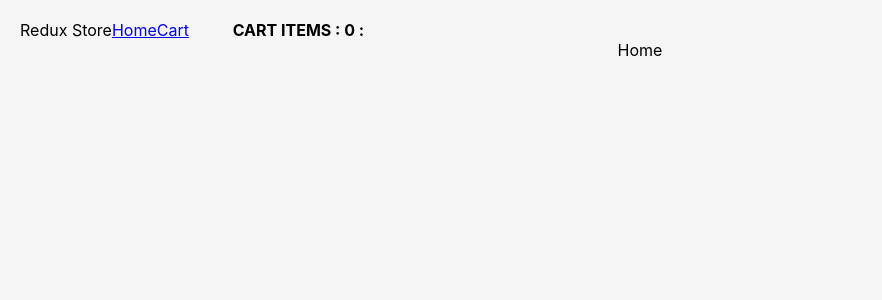
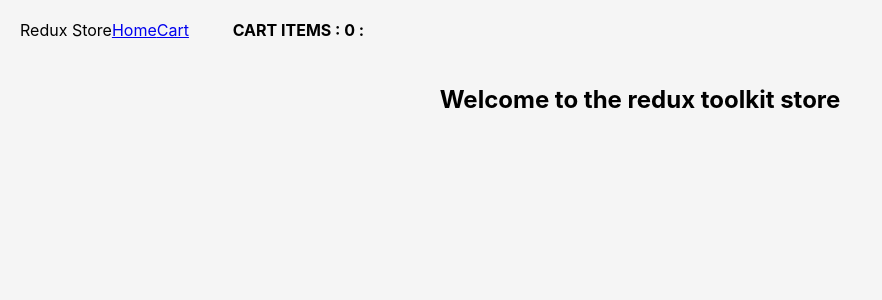
Before and after one commit to SDE-ADNAN/react-redux-toolkit-e-commerce-demo, a React (Create React App) app: page / in a window 1280 px wide. Shown: the top 300 px of the page, without its empty margins (0-882 px from the left). Built offline with nearby package versions, Linux system fonts and the light colour scheme.

Commit message:
updated the home.js

```diff
--- a/src/Pages/Home.js
+++ b/src/Pages/Home.js
@@ -2,7 +2,9 @@ import React from 'react'
 
 const Home = () => {
   return (
-    <div>Home</div>
+    <div>
+        <h2 className='heading'>Welcome to the redux toolkit store  </h2>
+    </div>
   )
 }
 
```
